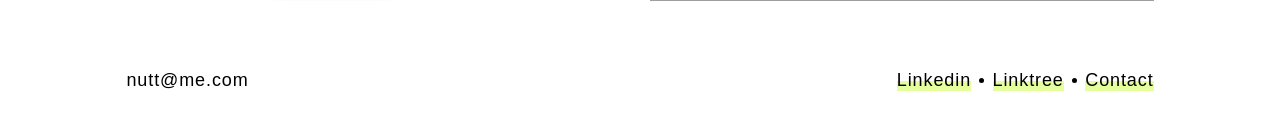
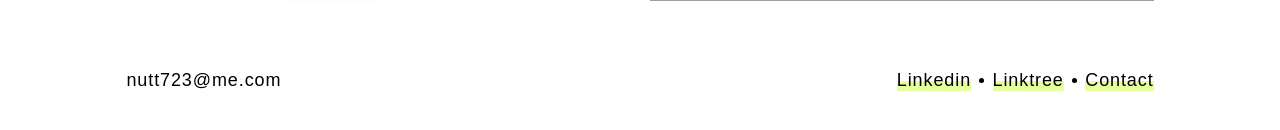
Before and after one commit to NicolasTassin/Portfolio-Nat, a Next.js app: page / in a window 1280 px wide. Shown: the part 1186-1316 px from the top of the page. Built offline with nearby package versions, Linux system fonts and the light colour scheme; grey boxes are pictures that could not be loaded.

Commit message:
Update Footer.tsx

```diff
--- a/components/Footer.tsx
+++ b/components/Footer.tsx
@@ -75,7 +75,7 @@ export default function Footer() {
   return (
     <footer>
       <FooterContainer>
-        <p>nutt@me.com</p>
+        <p>nutt723@me.com</p>
 
           <UlContainer>
             <LiContainer>
```
